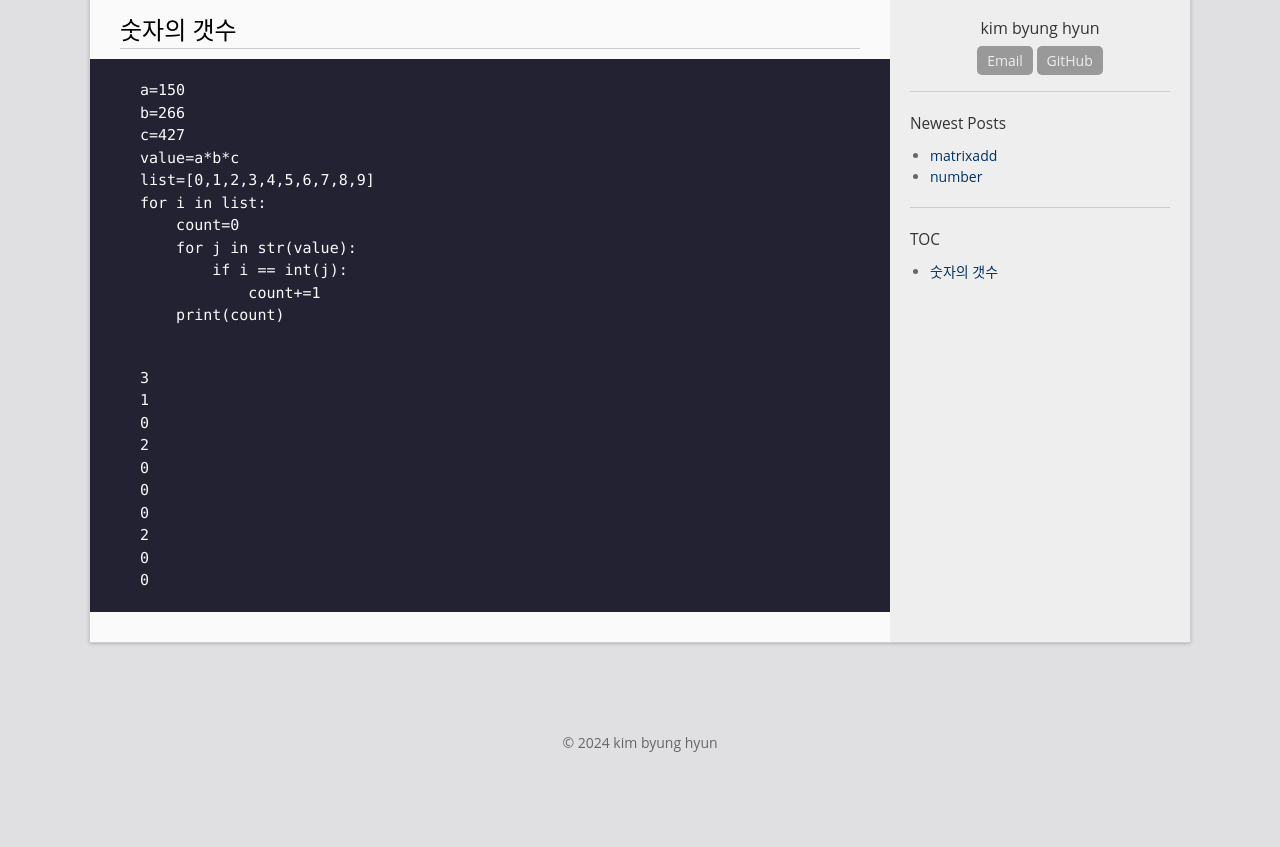
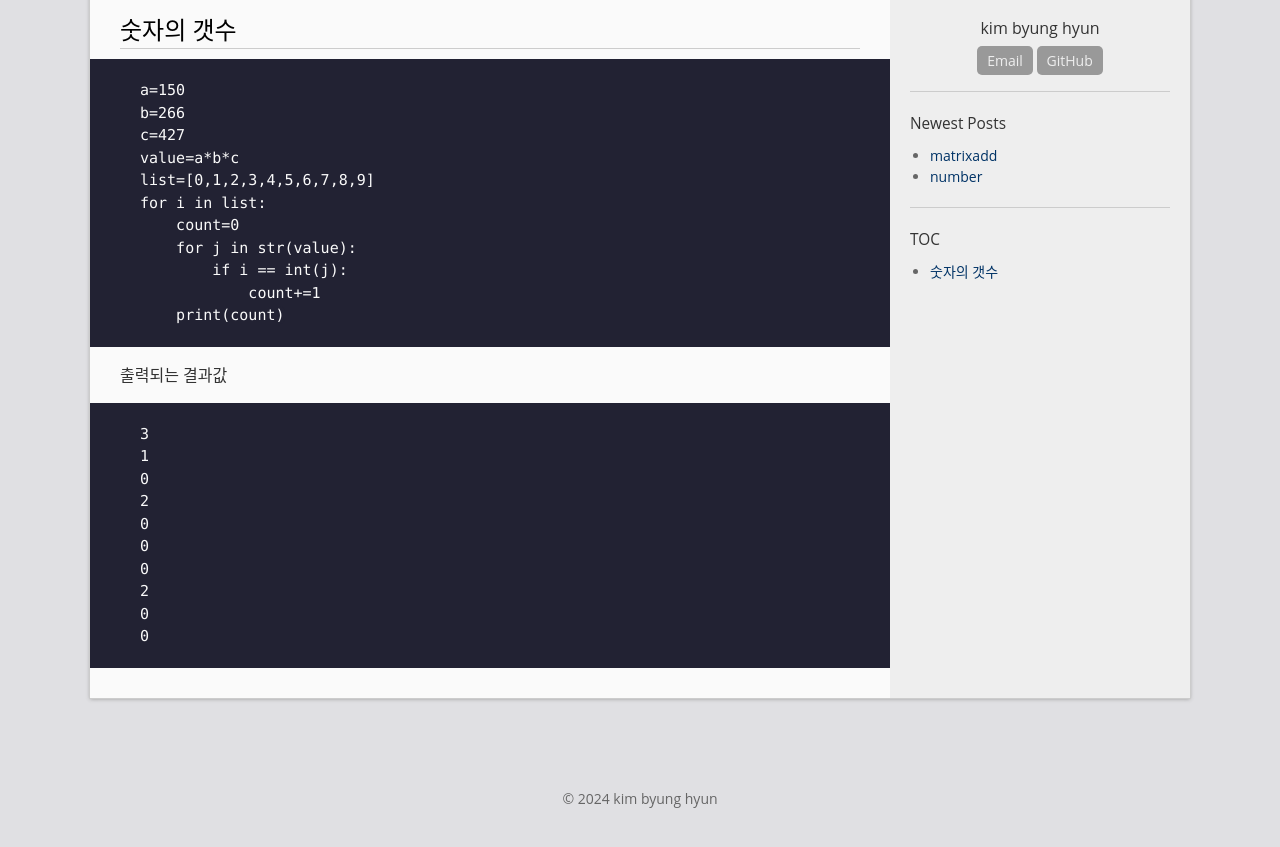
Before and after one commit to bh6366632/bh6366632.github.com, a Jekyll site: the page built from _posts/2019-09-21-달력.md, in a window 1280 px wide, cut to the strip 261-1130 px from the top of the page. Shown: the top 847 px of the strip. Built offline with Jekyll 4.4.1, drawn with Linux system fonts in a browser that asks for light colours; before the commit the page ends 1074 px from its top, so only the background shows below that.

Commit message:
Update 2019-09-21-달력.md

````diff
--- a/_posts/2019-09-21-달력.md
+++ b/_posts/2019-09-21-달력.md
@@ -22,7 +22,7 @@ for i in list:
             count+=1
     print(count)
 ```
-
+출력되는 결과값
 ```
 3
 1
````
